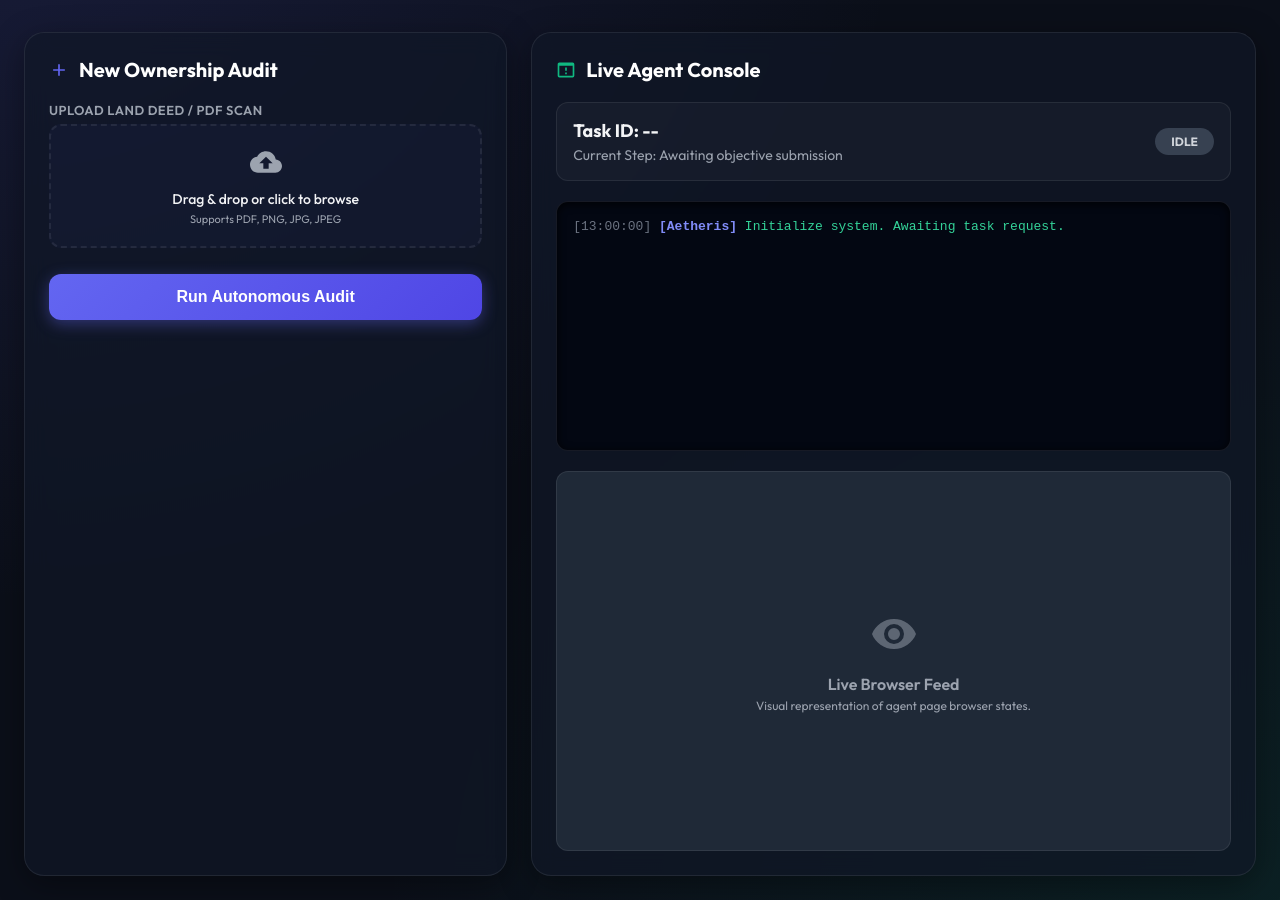
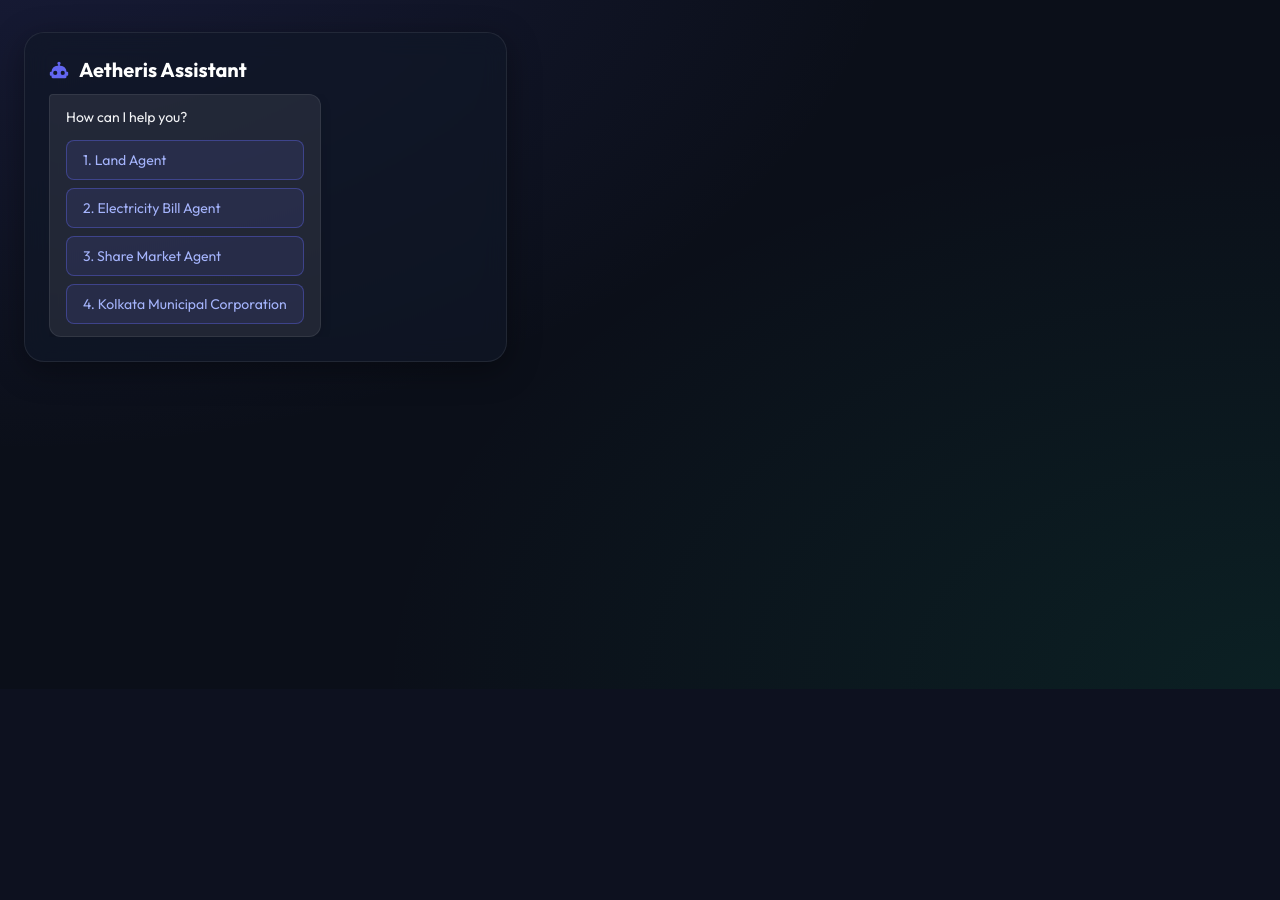
Before and after one commit to sumankhamrai0427/AI_Agent_Dom_V1, a Flask app: page / in a window 1280 px wide. Shown: the part 111-1011 px from the top of the page. After the commit the page ends 800 px from the top, so only its background shows below. Run offline with Flask 3, Linux system fonts and the light colour scheme; data that the repository does not hold is empty; some libraries are stand-ins or nearby versions.

Commit message:
ui change

```diff
--- a/static/dashboard.js
+++ b/static/dashboard.js
@@ -1,7 +1,5 @@
 document.addEventListener("DOMContentLoaded", () => {
-    const taskForm = document.getElementById("taskForm");
-    const deedFileInput = document.getElementById("deed_file");
-    const fileLabel = document.getElementById("fileLabel");
+    const chatHistory = document.getElementById("chatHistory");
 
     const consoleTaskId = document.getElementById("consoleTaskId");
     const consoleStep = document.getElementById("consoleStep");
@@ -23,33 +21,91 @@ document.addEventListener("DOMContentLoaded", () => {
 
     let currentTaskId = null;
     let loggedTimestamps = new Set();
+    let selectedAgent = null;
 
-    // 1. File Upload styling update
-    deedFileInput.addEventListener("change", (e) => {
-        if (e.target.files.length > 0) {
-            fileLabel.textContent = `File Selected: ${e.target.files[0].name}`;
-            fileLabel.style.color = "var(--secondary)";
+    function addChatMessage(sender, text, isHtml = false) {
+        const msgDiv = document.createElement("div");
+        msgDiv.className = `chat-message ${sender === 'bot' ? 'bot' : 'user'}`;
+
+        const bubble = document.createElement("div");
+        bubble.className = "chat-bubble";
+
+        if (isHtml) {
+            bubble.innerHTML = text;
         } else {
-            fileLabel.textContent = "Drag & drop or click to browse";
-            fileLabel.style.color = "inherit";
+            bubble.textContent = text;
         }
-    });
 
-    // 2. Submit Task Form
-    taskForm.addEventListener("submit", async (e) => {
-        e.preventDefault();
+        msgDiv.appendChild(bubble);
+        chatHistory.appendChild(msgDiv);
+        chatHistory.scrollTop = chatHistory.scrollHeight;
+    }
+
+    function showInitialOptions() {
+        const optionsHtml = `
+            How can I help you?
+            <div class="chat-options">
+                <button class="chat-option-btn" data-agent="Land Agent">1. Land Agent</button>
+                <button class="chat-option-btn" data-agent="Electricity Bill Agent">2. Electricity Bill Agent</button>
+                <button class="chat-option-btn" data-agent="Share Market Agent">3. Share Market Agent</button>
+                <button class="chat-option-btn" data-agent="Kolkata Municipal Corporation">4. Kolkata Municipal Corporation</button>
+            </div>
+        `;
+        addChatMessage('bot', optionsHtml, true);
+
+        // Add listeners to new buttons
+        const buttons = chatHistory.querySelectorAll(".chat-option-btn");
+        buttons.forEach(btn => {
+            btn.addEventListener("click", () => handleAgentSelection(btn.getAttribute("data-agent")));
+        });
+    }
+
+    function handleAgentSelection(agentName) {
+        selectedAgent = agentName;
+        addChatMessage('user', agentName);
+
+        // Remove options from previous message if desired, or just continue
+        setTimeout(() => {
+            const uploadHtml = `
+                Please upload the relevant document for the ${agentName}.
+                <div class="chat-file-upload">
+                    <svg style="width:24px;height:24px;fill:var(--secondary);margin-bottom:8px;" viewBox="0 0 24 24">
+                        <path d="M19.35 10.04C18.67 6.59 15.64 4 12 4 9.11 4 6.6 5.64 5.35 8.04 2.34 8.36 0 10.91 0 14c0 3.31 2.69 6 6 6h13c2.76 0 5-2.24 5-5 0-2.64-2.05-4.78-4.65-4.96zM14 13v4h-4v-4H7l5-5 5 5h-3z" />
+                    </svg>
+                    <p id="chatFileLabel" style="font-size:13px;font-weight:500;color:var(--text-main);">Click or drag file here to upload</p>
+                    <input type="file" id="chatDeedFile" name="deed_file" accept=".pdf,.png,.jpg,.jpeg">
+                </div>
+            `;
+            addChatMessage('bot', uploadHtml, true);
+
+            const fileInput = document.getElementById("chatDeedFile");
+            const fileLabel = document.getElementById("chatFileLabel");
+
+            fileInput.addEventListener("change", (e) => {
+                if (e.target.files.length > 0) {
+                    const file = e.target.files[0];
+                    fileLabel.textContent = `Selected: ${file.name}`;
+                    submitTask(file);
+                }
+            });
+        }, 500);
+    }
+
+    async function submitTask(file) {
+        addChatMessage('user', `Uploaded: ${file.name}`);
+        addChatMessage('bot', `Starting ${selectedAgent} task...`);
+
+        // Show Live Agent Console
+        document.getElementById("liveAgentConsole").style.display = "block";
 
         // Reset console state
         logTerminal.innerHTML = "";
         loggedTimestamps.clear();
-        addTerminalLine("Aetheris", "Initializing request payload...", "info");
+        addTerminalLine("Aetheris", `Initializing ${selectedAgent} request payload...`, "info");
 
-        const formData = new FormData(taskForm);
-
-        // Append a user-friendly objective based on selected state
-        const state = formData.get("state") || "Auto-detect";
-        const objective = `Deed Audit: Run autonomous ownership verification audit for uploaded deed (State: ${state}).`;
-        formData.append("objective", objective);
+        const formData = new FormData();
+        formData.append("deed_file", file);
+        formData.append("objective", `Agent Task: ${selectedAgent}`);
 
         try {
             const response = await fetch("/api/tasks", {
@@ -73,11 +129,16 @@ document.addEventListener("DOMContentLoaded", () => {
                 fetchTaskState(currentTaskId);
             } else {
                 addTerminalLine("SystemError", `Failed to initiate task: ${data.error}`, "error");
+                addChatMessage('bot', `Failed to start task: ${data.error}`);
             }
         } catch (error) {
             addTerminalLine("SystemError", `API connection failed: ${error.message}`, "error");
+            addChatMessage('bot', `API connection failed: ${error.message}`);
         }
-    });
+    }
+
+    // Initialize chatbot
+    showInitialOptions();
 
     // Initialize Socket.IO connection
     const socket = io();
--- a/templates/index.html
+++ b/templates/index.html
@@ -527,6 +527,118 @@
             color: white;
             box-shadow: 0 4px 12px var(--primary-glow);
         }
+        /* Chatbot UI */
+        .chat-history {
+            flex: 1;
+            overflow-y: auto;
+            display: flex;
+            flex-direction: column;
+            gap: 16px;
+            padding-right: 8px;
+            height: 400px;
+        }
+
+        .chat-history::-webkit-scrollbar {
+            width: 6px;
+        }
+        .chat-history::-webkit-scrollbar-thumb {
+            background: rgba(255, 255, 255, 0.2);
+            border-radius: 3px;
+        }
+
+        .chat-message {
+            display: flex;
+            flex-direction: column;
+            max-width: 90%;
+            animation: fadeIn 0.3s ease-out forwards;
+        }
+
+        @keyframes fadeIn {
+            from { opacity: 0; transform: translateY(10px); }
+            to { opacity: 1; transform: translateY(0); }
+        }
+
+        .chat-message.bot {
+            align-self: flex-start;
+        }
+
+        .chat-message.user {
+            align-self: flex-end;
+        }
+
+        .chat-bubble {
+            padding: 12px 16px;
+            border-radius: 12px;
+            font-size: 14px;
+            line-height: 1.5;
+            box-shadow: 0 4px 12px rgba(0,0,0,0.1);
+        }
+
+        .chat-message.bot .chat-bubble {
+            background: rgba(255, 255, 255, 0.08);
+            border: 1px solid var(--border-glass);
+            border-top-left-radius: 4px;
+            color: var(--text-main);
+        }
+
+        .chat-message.user .chat-bubble {
+            background: linear-gradient(135deg, var(--primary) 0%, #4F46E5 100%);
+            border-top-right-radius: 4px;
+            color: #FFF;
+        }
+
+        .chat-options {
+            display: flex;
+            flex-direction: column;
+            gap: 8px;
+            margin-top: 12px;
+        }
+
+        .chat-option-btn {
+            background: rgba(99, 102, 241, 0.1);
+            border: 1px solid var(--primary-glow);
+            color: #A5B4FC;
+            padding: 10px 16px;
+            border-radius: 8px;
+            font-size: 14px;
+            text-align: left;
+            cursor: pointer;
+            transition: all 0.2s ease;
+            font-family: inherit;
+        }
+
+        .chat-option-btn:hover {
+            background: rgba(99, 102, 241, 0.3);
+            border-color: var(--primary);
+            color: #FFF;
+            transform: translateX(4px);
+        }
+
+        .chat-file-upload {
+            margin-top: 12px;
+            background: rgba(16, 185, 129, 0.05);
+            border: 1px dashed var(--secondary);
+            border-radius: 8px;
+            padding: 16px;
+            text-align: center;
+            cursor: pointer;
+            transition: all 0.3s;
+            position: relative;
+        }
+
+        .chat-file-upload:hover {
+            background: rgba(16, 185, 129, 0.1);
+        }
+
+        .chat-file-upload input[type="file"] {
+            position: absolute;
+            top: 0;
+            left: 0;
+            width: 100%;
+            height: 100%;
+            opacity: 0;
+            cursor: pointer;
+        }
     </style>
 </head>
 
@@ -549,39 +661,22 @@
         <!-- Main Body Layout -->
         <div class="grid-layout">
 
-            <!-- Left Panel: Job Submission -->
-            <div class="glass-panel">
-                <h2 class="panel-title">
+            <!-- Left Panel: Chatbot Interface -->
+            <div class="glass-panel" style="display: flex; flex-direction: column; height: 100%;">
+                <h2 class="panel-title" style="margin-bottom: 12px;">
                     <svg style="width:20px;height:20px;fill:var(--primary)" viewBox="0 0 24 24">
-                        <path d="M19 13H13V19H11V13H5V11H11V5H13V11H19V13Z" />
+                        <path d="M12,2A2,2 0 0,1 14,4C14,4.74 13.6,5.39 13,5.73V7H14A7,7 0 0,1 21,14H22A1,1 0 0,1 23,15V18A1,1 0 0,1 22,19H21V20A2,2 0 0,1 19,22H5A2,2 0 0,1 3,20V19H2A1,1 0 0,1 1,18V15A1,1 0 0,1 2,14H3A7,7 0 0,1 10,7H11V5.73C10.4,5.39 10,4.74 10,4A2,2 0 0,1 12,2M7.5,13A2.5,2.5 0 0,0 5,15.5A2.5,2.5 0 0,0 7.5,18A2.5,2.5 0 0,0 10,15.5A2.5,2.5 0 0,0 7.5,13M16.5,13A2.5,2.5 0 0,0 14,15.5A2.5,2.5 0 0,0 16.5,18A2.5,2.5 0 0,0 19,15.5A2.5,2.5 0 0,0 16.5,13Z" />
                     </svg>
-                    New Ownership Audit
+                    Aetheris Assistant
                 </h2>
 
-                <form id="taskForm" enctype="multipart/form-data">
-
-
-                    <div class="form-group">
-                        <label>Upload Land Deed / PDF Scan</label>
-                        <div class="file-upload-wrapper">
-                            <svg style="width:32px;height:32px;fill:var(--text-muted);margin-bottom:8px;"
-                                viewBox="0 0 24 24">
-                                <path
-                                    d="M19.35 10.04C18.67 6.59 15.64 4 12 4 9.11 4 6.6 5.64 5.35 8.04 2.34 8.36 0 10.91 0 14c0 3.31 2.69 6 6 6h13c2.76 0 5-2.24 5-5 0-2.64-2.05-4.78-4.65-4.96zM14 13v4h-4v-4H7l5-5 5 5h-3z" />
-                            </svg>
-                            <p id="fileLabel" style="font-size:14px;font-weight:500;">Drag & drop or click to browse</p>
-                            <p style="font-size:11px;color:var(--text-muted);margin-top:4px;">Supports PDF, PNG, JPG,
-                                JPEG</p>
-                            <input type="file" id="deed_file" name="deed_file" accept=".pdf,.png,.jpg,.jpeg" required>
-                        </div>
-                    </div>
-
-                    <button type="submit" class="submit-btn">Run Autonomous Audit</button>
-                </form>
+                <div id="chatHistory" class="chat-history">
+                    <!-- Chat messages will be dynamically injected here -->
+                </div>
             </div>
 
             <!-- Right Panel: Live Execution Console -->
-            <div class="glass-panel">
+            <div class="glass-panel" id="liveAgentConsole" style="display: none;">
                 <h2 class="panel-title">
                     <svg style="width:20px;height:20px;fill:var(--secondary)" viewBox="0 0 24 24">
                         <path
```
